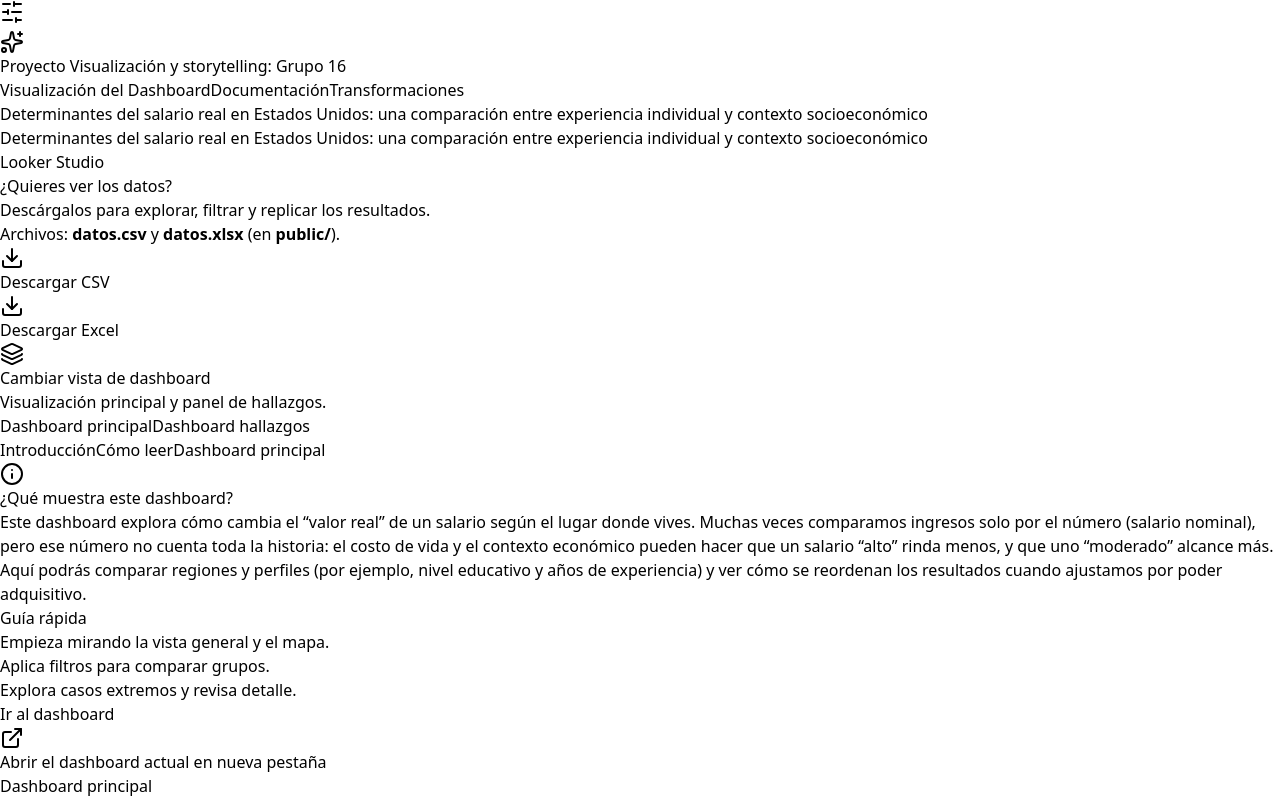
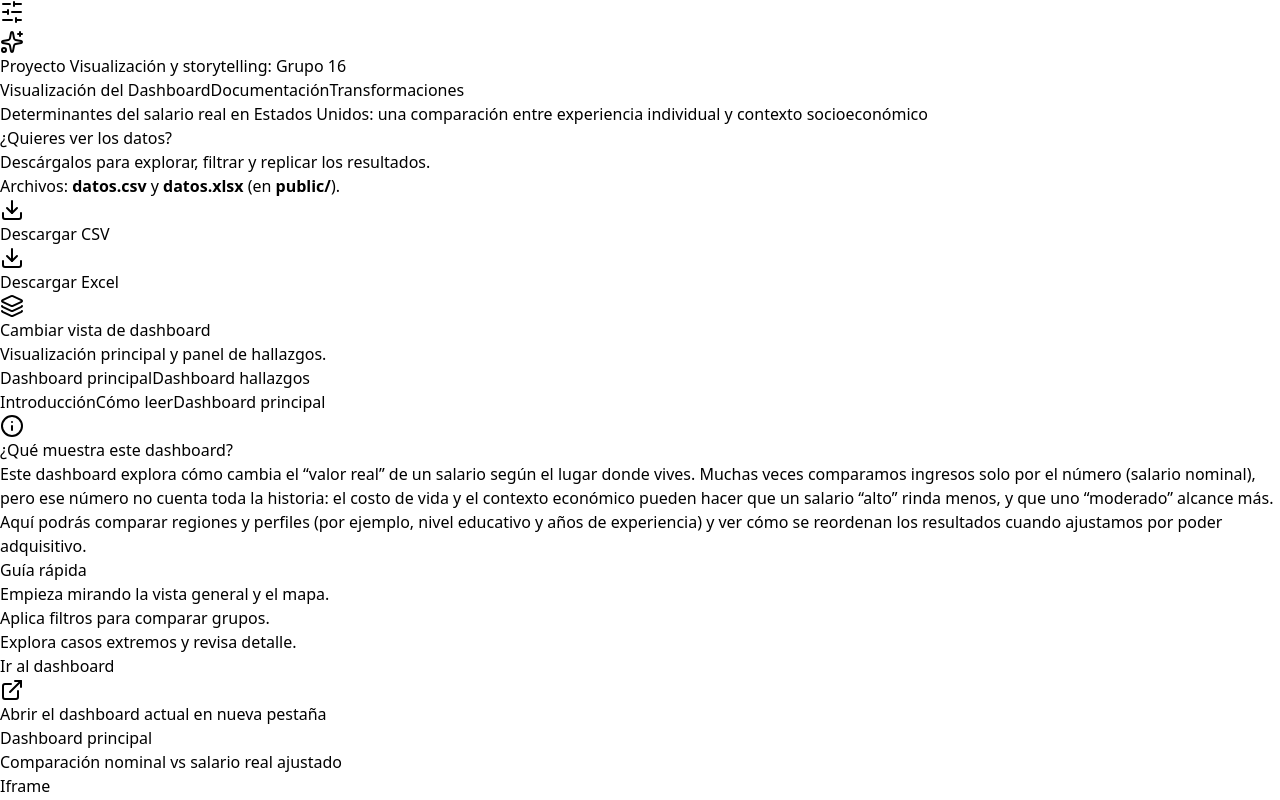
Before and after one commit to mcarob/EntregaTrabajoFinalVisualizacion, a React (Vite) app: page /#/ in a window 1280 px wide. Shown: the top 800 px of the page. Built offline with nearby package versions, Linux system fonts and the light colour scheme; the HTML template or start-up script is replaced by a standard one.

Commit message:
eliminar div dible de informacion

```diff
--- a/src/pages/Dashboard.tsx
+++ b/src/pages/Dashboard.tsx
@@ -80,15 +80,6 @@ y lecturas que ayudan a interpretar el tablero.`;
   return (
       <div className="space-y-6">
         {/* (A) HERO / TÍTULO GRANDE */}
-        <div className="rounded-3xl border border-slate-200 bg-white p-5 shadow-[0_12px_40px_-24px_rgba(15,23,42,0.18)]">
-          <div className="flex flex-col gap-3 sm:flex-row sm:items-center sm:justify-between">
-            <h1 className="text-xl font-semibold leading-snug text-slate-900">
-              Determinantes del salario real en Estados Unidos: una comparación entre experiencia individual y
-              contexto socioeconómico
-            </h1>
-            <Pill tone="brand">Looker Studio</Pill>
-          </div>
-        </div>
 
         {/* (B) DATOS (general) */}
         <div className="rounded-3xl border border-slate-200 bg-white p-5 shadow-[0_12px_40px_-24px_rgba(15,23,42,0.18)]">
```
